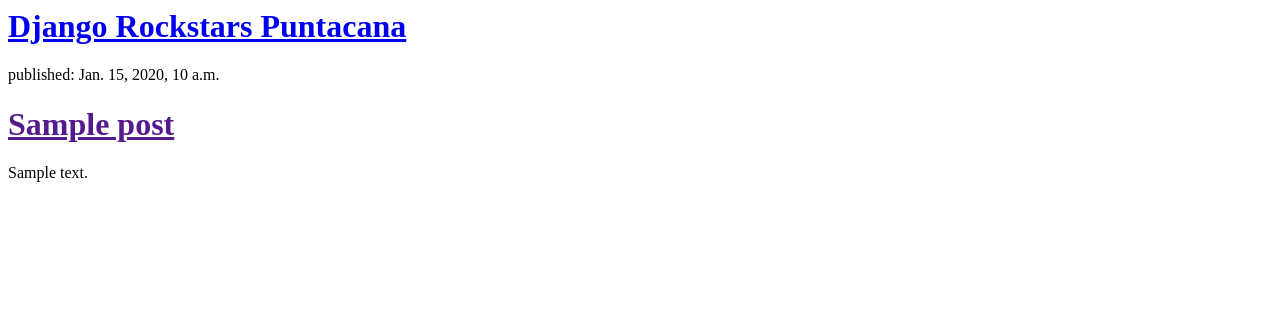
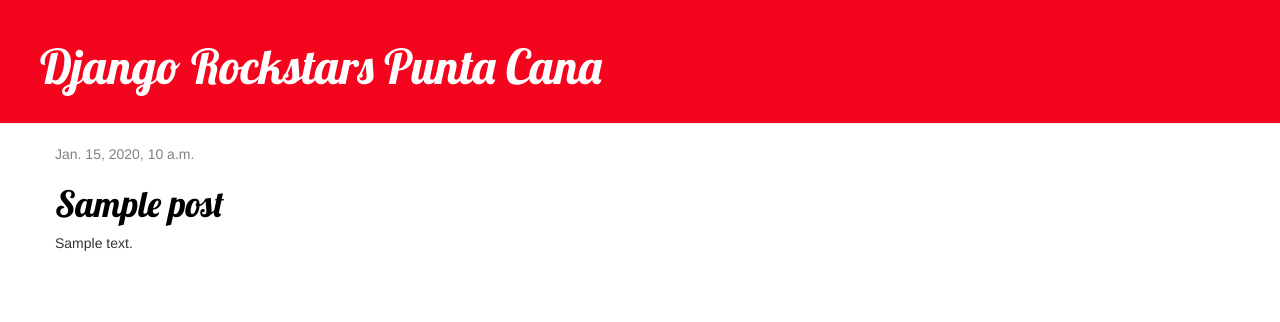
Before and after one commit to amercedesc/my-first-blog, a Django app: template blog/templates/blog/post_list.html in a window 1280 px wide. Shown: the top 322 px of the page. Run offline with Django 3.2, Linux system fonts and the light colour scheme; the template is opened without the code that fills it: values that come from a table or form of the project are taken from there, others are empty; tables that the repository leaves empty hold one stand-in row (values such as "Sample post"); some libraries are stand-ins or nearby versions.

Commit message:
Cambio en plantilla HTML del site

```diff
--- /dev/null
+++ b/blog/static/css/blog.css
@@ -0,0 +1,53 @@
+h1 a {
+    color: #F5051D;
+    font-family: 'Lobster';
+}
+h1 p {
+    color: #363435;
+    font-family: 'Oswald';
+}
+.page-header {
+	background-color: #F5051D;
+	margin-top: 0;
+	padding: 20px 20px 20px 40px;
+}
+.page-header h1, .page-header h1 a, .page-header h1 a:visited, .page-header h1 a:active {
+    color: #ffffff;
+    font-size: 36pt;
+    text-decoration: none;
+}
+
+.content {
+    margin-left: 40px;
+}
+
+h1, h2, h3, h4 {
+    font-family: 'Lobster', cursive;
+}
+
+.date {
+    color: #828282;
+}
+
+.save {
+    float: right;
+}
+
+.post-form textarea, .post-form input {
+    width: 100%;
+}
+
+.top-menu, .top-menu:hover, .top-menu:visited {
+    color: #ffffff;
+    float: right;
+    font-size: 26pt;
+    margin-right: 20px;
+}
+
+.post {
+    margin-bottom: 70px;
+}
+
+.post h1 a, .post h1 a:visited {
+    color: #000000;
+}
--- /dev/null
+++ b/blog/templates/blog/base.html
@@ -0,0 +1,24 @@
+{% load staticfiles %}
+
+<html>
+    <head>
+        <title>Django Rockstars Puntacana</title>
+        <link rel="stylesheet" href="//maxcdn.bootstrapcdn.com/bootstrap/3.2.0/css/bootstrap.min.css">
+		<link rel="stylesheet" href="//maxcdn.bootstrapcdn.com/bootstrap/3.2.0/css/bootstrap-theme.min.css">
+		<link href="//fonts.googleapis.com/css?family=Lobster&subset=latin,latin-ext" rel="stylesheet" type="text/css">
+		<link rel="stylesheet" href="{% static 'css/blog.css' %}">
+    </head>
+    <body>
+         <div class="page-header">
+        <h1><a href="/">Django Rockstars Punta Cana</a></h1>
+    </div>
+    <div class="content container">
+        <div class="row">
+            <div class="col-md-8">
+            {% block content %}
+            {% endblock %}
+            </div>
+        </div>
+    </div>
+    </body>
+</html>
--- a/blog/templates/blog/post_list.html
+++ b/blog/templates/blog/post_list.html
@@ -1,18 +1,13 @@
+{% extends 'blog/base.html' %}
 
-<html>
-    <head>
-        <title>Django Rockstars Puntacana</title>
-    </head>
-    <body>
-        <div>
-            <h1><a href="/">Django Rockstars Puntacana</a></h1>
+{% block content %}
+    {% for post in posts %}
+        <div class="post">
+            <div class="date">
+                {{ post.published_date }}
+            </div>
+            <h1><a href="">{{ post.title }}</a></h1>
+            <p>{{ post.text|linebreaksbr }}</p>
         </div>
-        {% for post in posts %}
-        <div>
-        	<p>published: {{post.published_date}}</p>
-        	<h1><a href="">{{post.title}}</a></h1>
-        	<p>{{post.text|linebreaksbr}}</p>
-        </div>
-       {%endfor%}
-    </body>
-</html>
+    {% endfor %}
+{% endblock %}
--- a/mysite/settings.py
+++ b/mysite/settings.py
@@ -119,3 +119,4 @@
 # https://docs.djangoproject.com/en/2.0/howto/static-files/
 
 STATIC_URL = '/static/'
+STATIC_ROOT = os.path.join(BASE_DIR, 'static')
```
